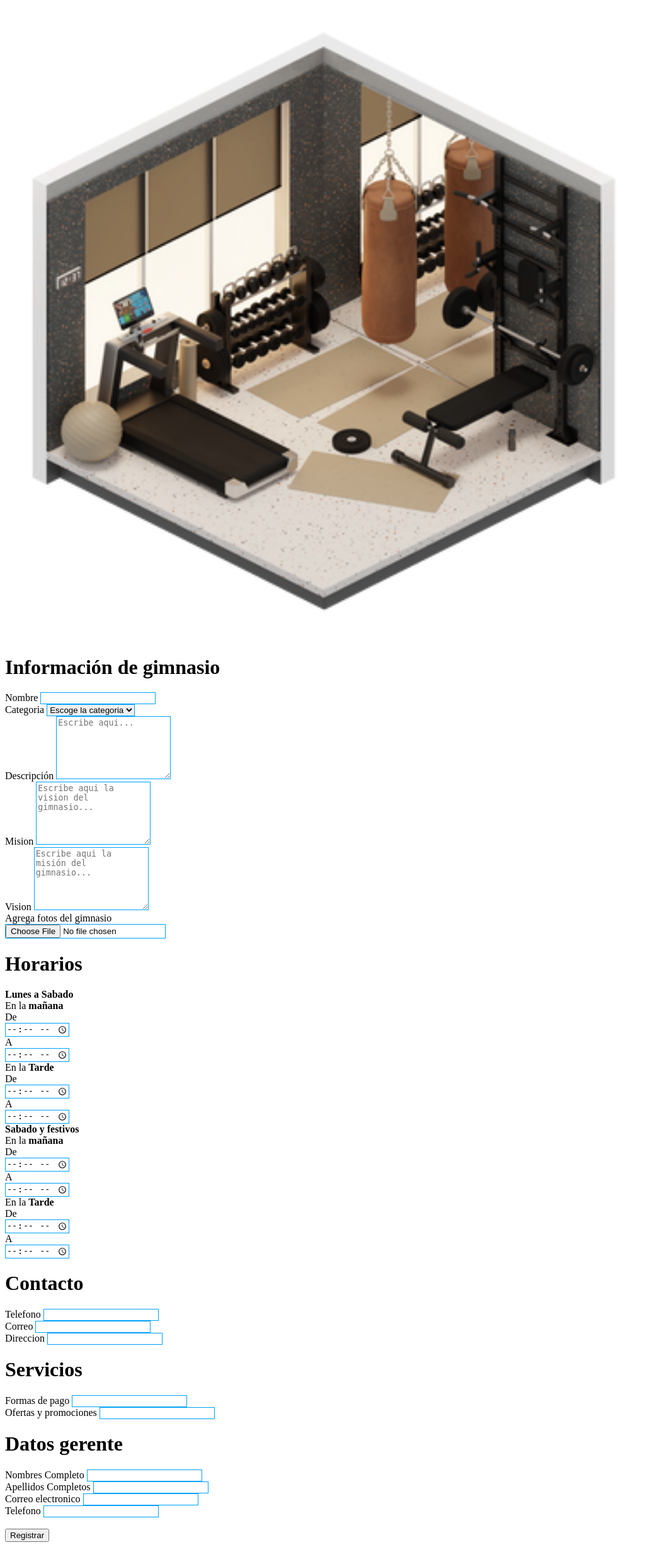
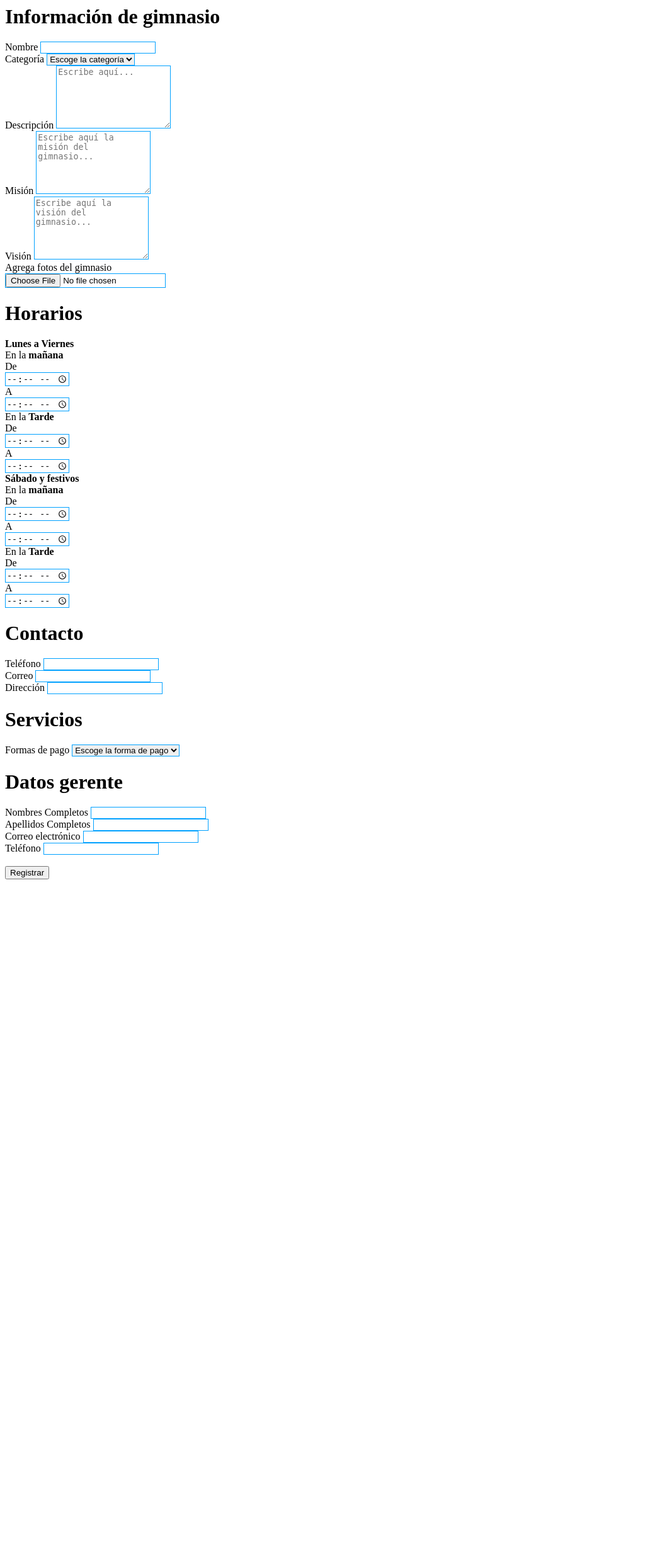
Before and after one commit to FernandoAlfonso07/Proyecto_oficial, a PHP site: page /view/administrador/addGym.php in a window 1280 px wide. Shown: the whole page at 63% size, without its empty margins (0-1032 px from the left). After the commit the page ends 1396 px from the top, so only its background shows below. Run offline with PHP 8.4, Linux system fonts and the light colour scheme; data comes from the database, SQL or seed files in the repository; both versions use the stored data as it was after the commit.

Commit message:
Registrar gimnasio en el sistema

```diff
--- a/view/administrador/addGym.php
+++ b/view/administrador/addGym.php
@@ -1,13 +1,12 @@
+<?php
+include_once ('../../model/Categories.php');
+?>
 <link rel="stylesheet" href="../css/addGimansio.css">
 
 <div class="container">
-    <form action="../../controller/ejercicioAgregado.php" method="POST">
+    <form action="../../controller/controller_gym_Registration.php" method="POST" enctype="multipart/form-data">
         <div class="row">
-
-            <div class="col-md-6 text-center">
-                <img src="../img/addGimnasio.png" class="img-fluid" width="80%" alt="Foto">
-            </div>
-            <div class="col-md-6">
+            <div class="col-md-12">
 
                 <div class="row"> <!-- SEGUNDA COLUMNA PARA EL FORMULARIO -->
 
@@ -17,183 +16,144 @@
                         <div class="row">
                             <div class="col-md-12">
                                 <label class="form-label">Nombre</label>
-                                <input type="text" name="nombreGimnasio" class="form-control">
+                                <input type="text" name="nameGym" class="form-control">
                             </div>
 
                             <div class="col-md-12">
-                                <label class="form-label">Categoria</label>
-
-                                <select class="form-select" aria-label="Default select example">
-                                    <option selected>Escoge la categoria</option>
-                                    <option class="opcion" value="1">Categoria 1</option>
-                                    <option class="opcion" value="2">Categoria 2</option>
-                                    <option class="opcion" value="3">Categoria 3</option>
+                                <label class="form-label">Categoría</label>
+                                <select class="form-select" name="category_gym" aria-label="Default select example">
+                                    <option selected>Escoge la categoría</option>
+                                    <?php echo CycleCreateCalender::getCategories('gyms') ?>
                                 </select>
                             </div>
 
                             <div class="col-md-12">
-
                                 <label class="form-label">Descripción</label>
-                                <textarea class="form-control" placeholder="Escribe aqui..." name="Descripcion"
+                                <textarea class="form-control" placeholder="Escribe aquí..." name="description"
                                     id="floatingTextarea2" style="height: 100px"></textarea>
                             </div>
 
                             <div class="col-md-12">
+                                <label class="form-label">Misión</label>
+                                <textarea class="form-control" placeholder="Escribe aquí la misión del gimnasio..."
+                                    name="mission" id="floatingTextarea2" style="height: 100px"></textarea>
+                            </div>
 
-                                <label class="form-label">Mision</label>
-                                <textarea class="form-control" placeholder="Escribe aqui la vision del gimnasio..."
+                            <div class="col-md-12">
+                                <label class="form-label">Visión</label>
+                                <textarea class="form-control" placeholder="Escribe aquí la visión del gimnasio..."
                                     name="vision" id="floatingTextarea2" style="height: 100px"></textarea>
                             </div>
 
                             <div class="col-md-12">
-
-                                <label class="form-label">Vision</label>
-                                <textarea class="form-control" placeholder="Escribe aqui la misión del gimnasio..."
-                                    name="mision" id="floatingTextarea2" style="height: 100px"></textarea>
-                            </div>
-
-                            <div class="col-md-12">
                                 <label class="form-label">Agrega fotos del gimnasio</label>
-
                                 <div class="input-group">
-                                    <input type="file" name="fotos del gimnasio " class="form-control"
-                                        id="inputGroupFile04" aria-describedby="inputGroupFileAddon04"
-                                        aria-label="Upload">
+                                    <input type="file" name="img_gym" class="form-control" id="inputGroupFile04"
+                                        aria-describedby="inputGroupFileAddon04" aria-label="Upload">
                                 </div>
                             </div>
                         </div>
                     </div>
 
                     <div class="col-md1-12"> <!-- Horarios del gimnasio -->
+                        <h1 class="text-center">Horarios</h1>
+                        <div class="row">
+                            <label class="form-label"> <!--Horario de la mañana-->
+                                <b>Lunes a Viernes</b>
+                            </label>
+                            <div class="col-md-12">En la <b>mañana</b></div>
+                            <div class="col-md-1">De</div>
+                            <div class="col-md-3"><input type="time" name="morning_time_weekday_start"
+                                    class="form-control"></div>
+                            <div class="col-md-1 text-center">A</div>
+                            <div class="col-md-3"><input type="time" name="morning_time_weekday_end"
+                                    class="form-control"></div>
 
-                        <h1 class="text-center">Horarios</h1>
+                            <div class="col-md-12">En la <b>Tarde</b></div> <!--Horario de la tarde-->
+                            <div class="col-md-1">De</div>
+                            <div class="col-md-3"><input type="time" name="afternoon_time_weekday_start"
+                                    class="form-control"></div>
+                            <div class="col-md-1 text-center">A</div>
+                            <div class="col-md-3"><input type="time" name="afternoon_time_weekday_end"
+                                    class="form-control"><br></div>
 
-                        <div class="row">
+                            <label class="form-label"> <!--Horario de los festivos y sábados-->
+                                <b>Sábado y festivos</b>
+                            </label>
+                            <div class="col-md-12">En la <b>mañana</b></div> <!--Horario de la mañana-->
+                            <div class="col-md-1">De</div>
+                            <div class="col-md-3"><input type="time" name="morning_time_weekend_start"
+                                    class="form-control"></div>
+                            <div class="col-md-1 text-center">A</div>
+                            <div class="col-md-3"><input type="time" name="morning_time_weekend_end"
+                                    class="form-control"></div>
 
-                            <label class="form-label"> <!--Horario de la mañana-->
-                                <b> Lunes a Sabado</b>
-                            </label>
-
-                            <div class="col-md-12"> En la <b>mañana</b></div>
-                            <div class="col-md-1"> De</div>
-
-                            <div class="col-md-3"><input type="time" class="form-control"></div>
-
+                            <div class="col-md-12">En la <b>Tarde</b></div> <!--Horario de la tarde-->
+                            <div class="col-md-1">De</div>
+                            <div class="col-md-3"><input type="time" name="afternoon_time_weekend_start"
+                                    class="form-control"></div>
                             <div class="col-md-1 text-center">A</div>
-
-                            <div class="col-md-3"><input type="time" class="form-control"></div>
-
-                            <div class="col-md-12"> En la <b>Tarde</b></div> <!--Horario de la tarde-->
-                            <div class="col-md-1"> De</div>
-
-                            <div class="col-md-3"><input type="time" class="form-control"></div>
-
-                            <div class="col-md-1 text-center">A</div>
-
-                            <div class="col-md-3"><input type="time" class="form-control"><br></div>
-
-
-
-                            <label class="form-label"> <!--Horario de los festivos y sabados-->
-                                <b>Sabado y festivos</b>
-                            </label>
-
-                            <div class="col-md-12"> En la <b>mañana</b></div> <!--Horario de la mañana-->
-                            <div class="col-md-1"> De</div>
-
-                            <div class="col-md-3"><input type="time" class="form-control"></div>
-
-                            <div class="col-md-1 text-center">A</div>
-
-                            <div class="col-md-3"><input type="time" class="form-control"></div>
-
-                            <div class="col-md-12"> En la <b>Tarde</b></div> <!--Horario de la tarde-->
-                            <div class="col-md-1"> De</div>
-
-                            <div class="col-md-3"><input type="time" class="form-control"></div>
-
-                            <div class="col-md-1 text-center">A</div>
-
-                            <div class="col-md-3"><input type="time" class="form-control"></div>
-
+                            <div class="col-md-3"><input type="time" name="afternoon_time_weekend_end"
+                                    class="form-control"></div>
                         </div>
                     </div>
 
-                    <div class="col-md-12"> <!--Informacion de contacto del gimnasio-->
-
+                    <div class="col-md-12"> <!--Información de contacto del gimnasio-->
                         <h1 class="text-center">Contacto</h1>
-
                         <div class="row">
                             <div class="col-md-6">
-                                <label class="form-label">
-                                    Telefono
-                                </label>
-                                <input type="text" name="telefono" class="form-control">
+                                <label class="form-label">Teléfono</label>
+                                <input type="text" name="phone" class="form-control">
                             </div>
                             <div class="col-md-6">
-                                <label class="form-label">
-                                    Correo
-                                </label>
-                                <input type="text" name="Correo" class="form-control">
+                                <label class="form-label">Correo</label>
+                                <input type="text" name="email" class="form-control">
                             </div>
                             <div class="col-md-12">
-                                <label class="form-label">
-                                    Direccion
-                                </label>
-                                <input type="text" name="Direccion" class="form-control">
+                                <label class="form-label">Dirección</label>
+                                <input type="text" name="address" class="form-control">
                             </div>
                         </div>
                     </div>
 
-
-
-                    <div class="col-md-12"> <!-- SERVICIOS DEL GIMNASIO -->
-
+                    <div class="col-md-12"> <!--Servicios del gimnasio-->
                         <h1 class="text-center">Servicios</h1>
-
                         <div class="row">
                             <div class="col-md-12">
                                 <label class="form-label">Formas de pago</label>
-                                <input type="text" name="formas_de_pago" class="form-control">
-                            </div>
-
-                            <div class="col-md-12">
-                                <label class="form-label">Ofertas y promociones</label>
-                                <input type="text" name="ofertas_y_promociones" class="form-control">
+                                <select class="form-select" name="payment_method" aria-label="Default select example">
+                                    <option selected>Escoge la forma de pago</option>
+                                    <?php echo CycleCreateCalender::getCategories('paymentMethods') ?>
+                                </select>
                             </div>
                         </div>
                     </div>
 
-
-                    <div class="col-md-12"> <!-- INFORMACION DEL GERENTE -->
+                    <div class="col-md-12"> <!--Información del gerente-->
                         <h1 class="text-center">Datos gerente</h1>
-
                         <div class="row">
                             <div class="col-md-6">
-                                <label class="form-label">Nombres Completo</label>
-                                <input type="text" name="NombreGerente" class="form-control">
+                                <label class="form-label">Nombres Completos</label>
+                                <input type="text" name="managerName" class="form-control">
                             </div>
-
                             <div class="col-md-6">
                                 <label class="form-label">Apellidos Completos</label>
-                                <input type="text" name="ApellidosGerente" class="form-control">
+                                <input type="text" name="managerLastname" class="form-control">
                             </div>
                             <div class="col-md-6">
-                                <label class="form-label">Correo electronico</label>
-                                <input type="text" name="CorreoGerente" class="form-control">
+                                <label class="form-label">Correo electrónico</label>
+                                <input type="text" name="managerEmail" class="form-control">
                             </div>
                             <div class="col-md-6">
-                                <label class="form-label">Telefono</label>
-                                <input type="text" name="TelefonoGerente" class="form-control">
+                                <label class="form-label">Teléfono</label>
+                                <input type="text" name="managerPhone" class="form-control">
                             </div>
                         </div>
                     </div>
                     <br>
-
-                    <div class="col-md-12 text-center">
+                    <div class="col-md-12 my-4 text-center">
                         <button type="submit" class="btn btn-primary boton">Registrar</button>
                     </div>
-
                 </div>
             </div>
         </div>
--- a/view/administrador/addRutina.php
+++ b/view/administrador/addRutina.php
@@ -51,7 +51,7 @@ $_SESSION['id_rutina'] = $id_rutine;
                                 <select class="form-select" name="id_category" aria-label="Default select example">
                                     <option selected>Selecciona la categoria</option>
                                     <?php $issetCategorySelected = isset($_GET['dRoutine']) ? routines::getInformation(5, $_SESSION['id_rutina']) : null;
-                                    echo CycleCreateCalender::getCatgory($issetCategorySelected) ?>
+                                    echo CycleCreateCalender::getCategories('categoryRoutine', $issetCategorySelected) ?>
                                 </select>
                             </div>
                             <div class="col-md-6">
--- /dev/null
+++ b/view/administrador/showGyms.php
@@ -0,0 +1,3 @@
+<h1>
+    Aqui se miran los gimnasios
+</h1>
```
Also changed, not shown: BD/ssss.sql (+70 -38 lines), controller/controller_gym_Registration.php (added, +112 -0 lines), model/Categories.php (+58 -37 lines), model/administrador.php (+159 -9 lines), view/administrador/createUser.php (+4 -3 lines), view/img Gyms/Captura.PNG (added), view/media Exercises/ejercicio 1.png (added).
